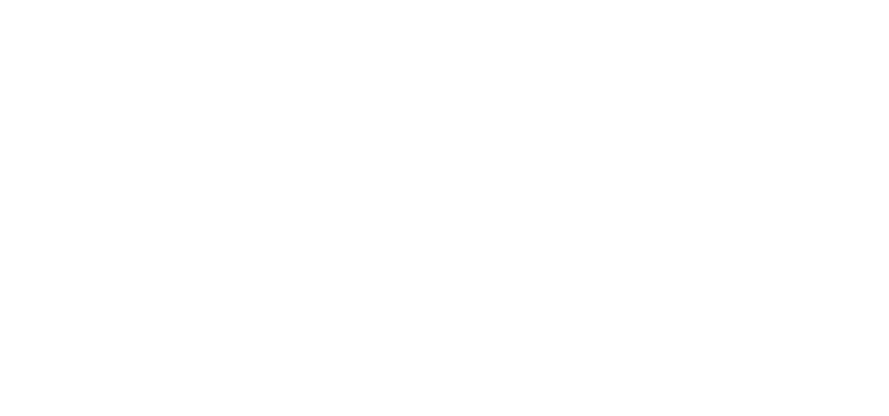
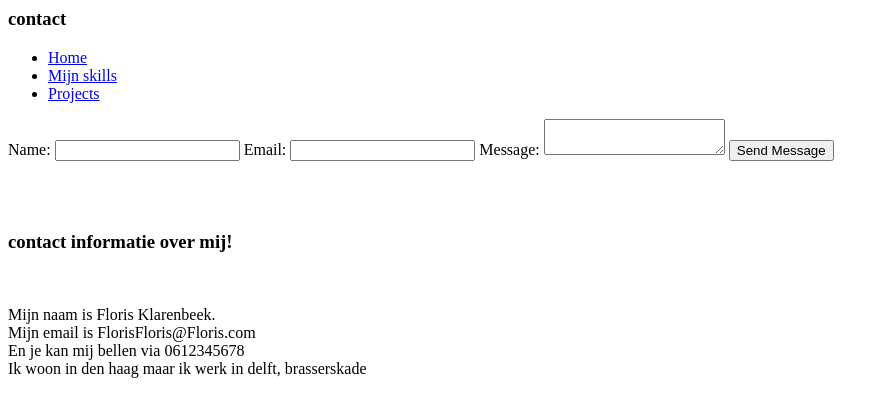
Before and after one commit to FlorisKL/FlorisKL.github.io, a plain HTML site: page portfolio Floris/contact.html in a window 1280 px wide. Shown: the whole page, without its empty margins (0-889 px from the left). Drawn offline with Linux system fonts and the light colour scheme.

Commit message:
oude portfolio contact page overgenomen

```diff
--- a/portfolio Floris/contact.html
+++ b/portfolio Floris/contact.html
@@ -1,11 +1,45 @@
-<!DOCTYPE html>
 <html lang="en">
-<head>
-    <meta charset="UTF-8">
-    <meta name="viewport" content="width=device-width, initial-scale=1.0">
+  <head>
+    <meta charset="UTF-8" />
+    <meta name="viewport" content="width=device-width, initial-scale=1.0" />
     <title>Document</title>
-</head>
-<body>
+    <link rel="stylesheet" href="css/style.css" />
+  </head>
+  <body>
+    <header><h3>contact</h3></header>
+    <nav>
+      <ul>
+        <li><a href="index.html">Home</a></li>
+        <li><a href="skills.html">Mijn skills</a></li>
+        <li><a href="projects.html">Projects</a></li>
+      </ul>
+    </nav>
+    <form>
+      <label for="name">Name:</label>
+      <input type="text" id="name" name="name" required />
 
-</body>
+      <label for="email">Email:</label>
+      <input type="email" id="email" name="email" required />
+
+      <label for="message">Message:</label>
+      <textarea id="message" name="message" required></textarea>
+
+      <button type="submit">Send Message</button>
+    </form>
+    <br />
+    <div>
+      <br />
+      <h3>contact informatie over mij!</h3>
+      <br />
+      <p>
+        Mijn naam is Floris Klarenbeek.
+        <br />
+        Mijn email is FlorisFloris@Floris.com
+        <br />
+        En je kan mij bellen via 0612345678
+        <br />
+        Ik woon in den haag maar ik werk in delft, brasserskade
+      </p>
+    </div>
+  </body>
 </html>
```
